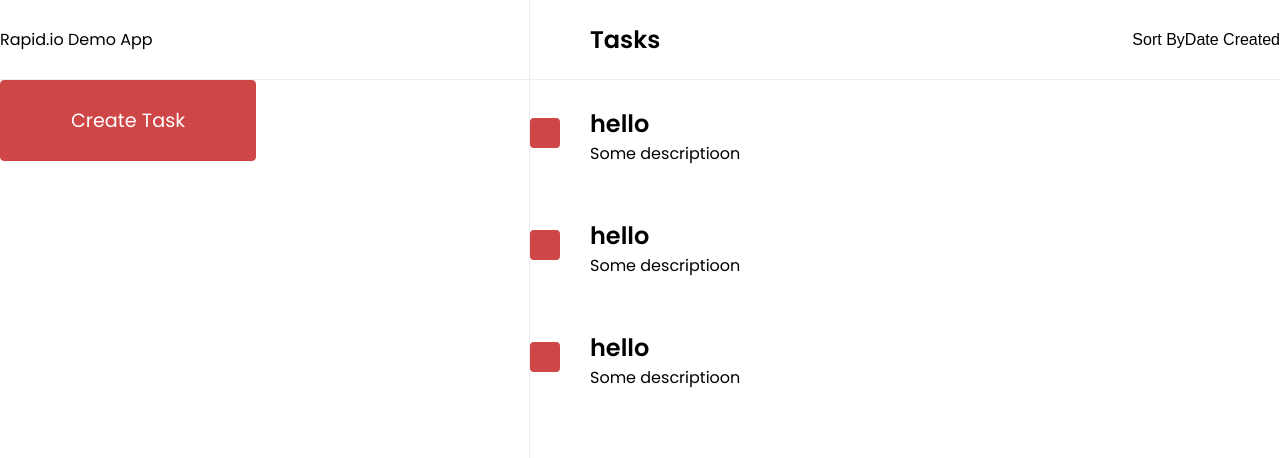
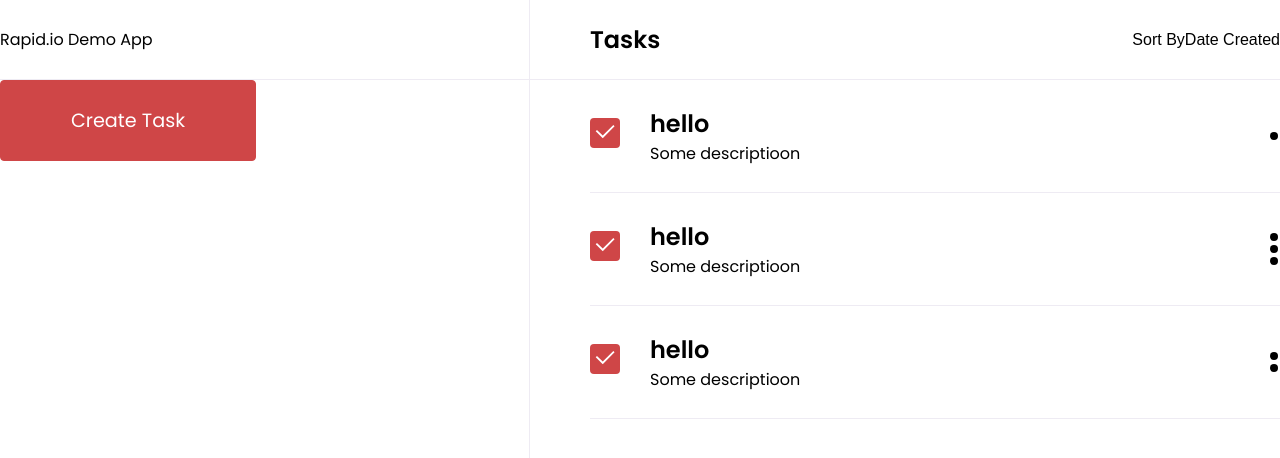
Before and after one commit to JSLibraryDirectory/demo-javascript-todo, a Next.js app: page / in a window 1280 px wide. Shown: the top 458 px of the page. Built offline with nearby package versions, Linux system fonts and the light colour scheme.

Commit message:
finish todolist component

```diff
--- a/components/todo.js
+++ b/components/todo.js
@@ -1,16 +1,28 @@
 import Checkbox from './checkbox'
+import Priority from './priority'
 
-export default ({ title, description, completed }) => (
+export default ({ title, description, completed, priority }) => (
   <div className="todo">
-    <Checkbox />
-    <div className="text">
-      <h2>{title}</h2>
-      <p>{description}</p>
+    <div className="left">
+      <Checkbox />
+      <div className="text">
+        <h2>{title}</h2>
+        <p>{description}</p>
+      </div>
+    </div>
+    <div className="right">
+      <Priority priority={priority}/>
     </div>
     <style jsx>
       {`
       .todo {
         padding: 26px 0;
+        display: flex;
+        align-items: center;
+        justify-content: space-between;
+        border-bottom: 1px solid #EEEBF3;
+      }
+      .left {
         display: flex;
         align-items: center;
       }
--- a/components/todolist.js
+++ b/components/todolist.js
@@ -5,7 +5,10 @@ export default ({ todos }) => (
     {todos.map(todo => <Todo key={todo.id} {...todo} />)}
     <style jsx>
       {`
-
+        div {
+          margin-left: 60px;
+          max-width: 840px;
+        }
       `}
     </style>
   </div>
```
Also changed, not shown: components/checkbox.js (+1 -1 lines).
